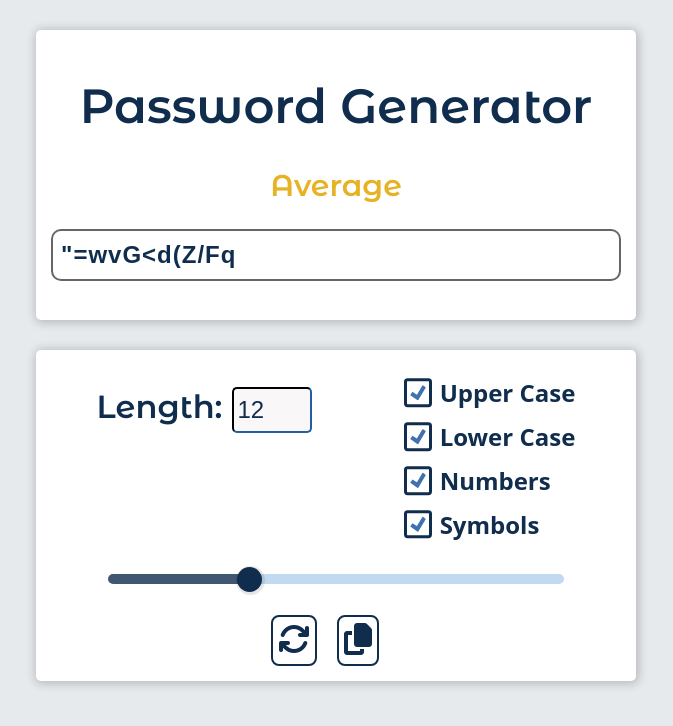
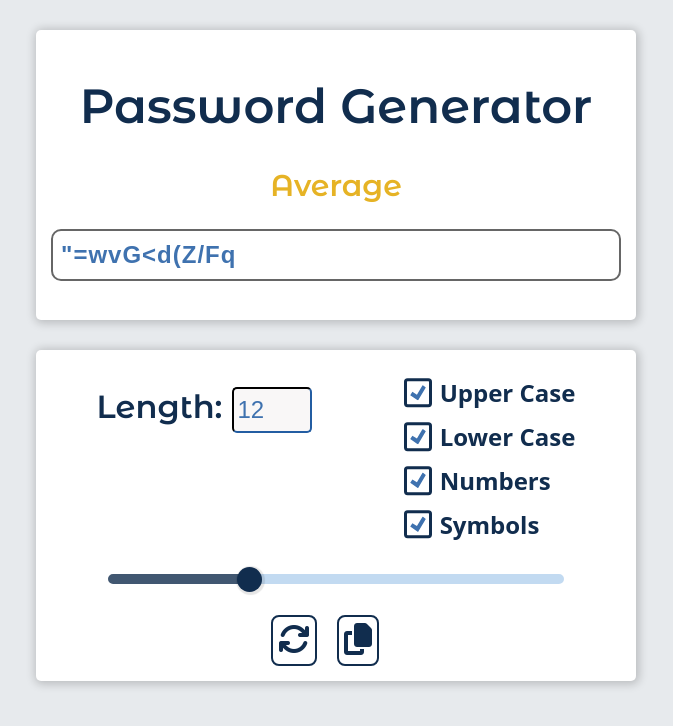
Before and after one commit to ZaidRasheed/password-generator-react, a React (Create React App) app: page / in a window 1280 px wide. Shown: the top 726 px of the page, without its empty margins (304-977 px from the left). Built offline with nearby package versions, Linux system fonts and the light colour scheme.

Commit message:
color fix

```diff
--- a/src/components/App.css
+++ b/src/components/App.css
@@ -115,7 +115,7 @@ input[type="checkbox"]:checked::before {
   display: inline-block;
 }
 .first>input{
-  color: #112D4E;
+  color: #3F72AF;
   border-radius: 5px;
   border-color: #112D4E;
   background-color: #F9F7F7 ;
@@ -141,7 +141,7 @@ input[type="checkbox"]:checked::before {
   font-size: 1.5rem;
   font-family: sans-serif;
   letter-spacing: 1px;
-  color: #112D4E;
+  color: #3F72AF;
 }
 .buttons{
   width: 150px;
```
